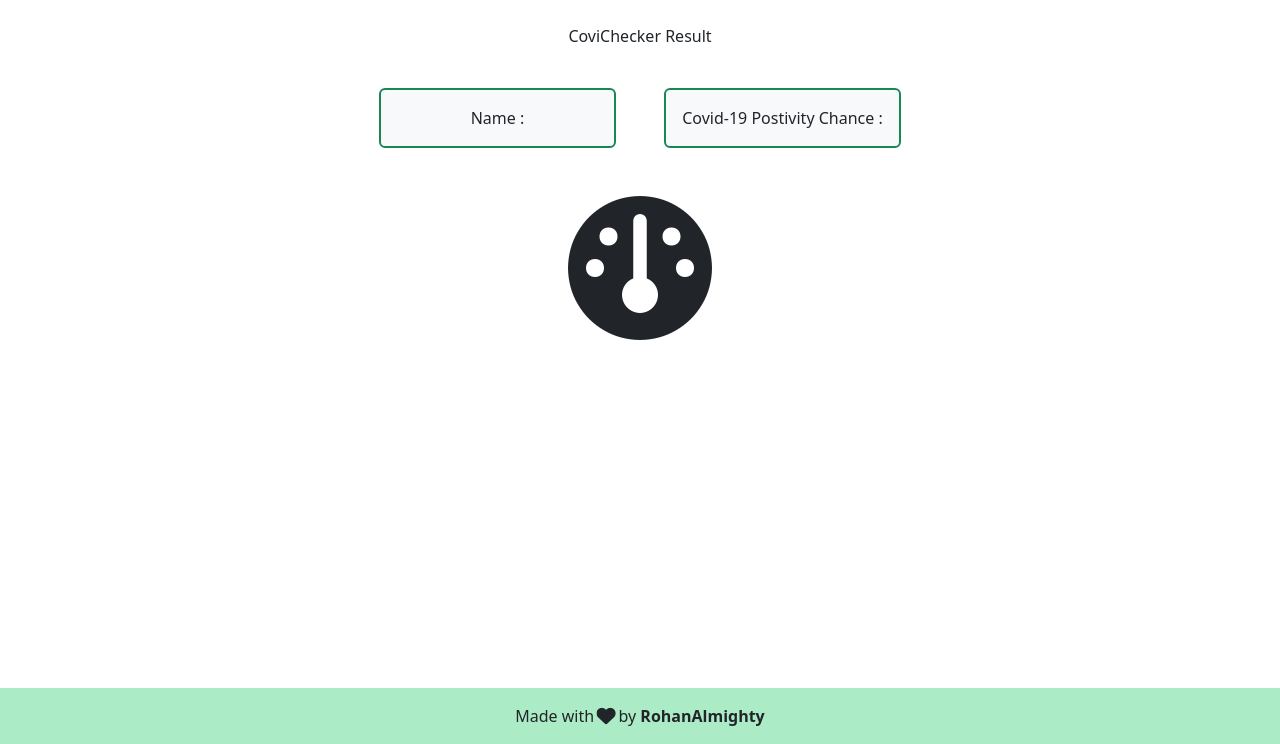
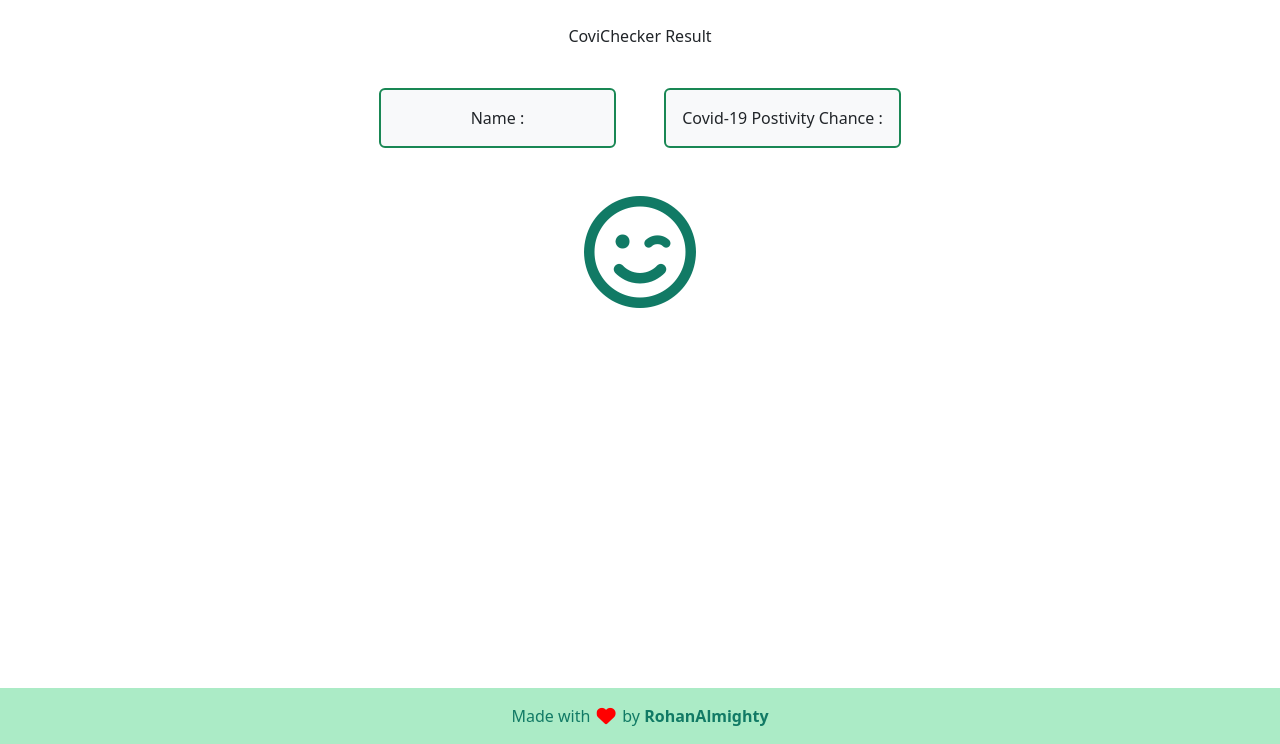
Before and after one commit to RohanAlmighty/Python-Flask-CoviChecker, a Flask app: template website/templates/result.html in a window 1280 px wide. Shown: the part 56-800 px from the top of the page. Run offline with Flask 2, Linux system fonts and the light colour scheme; the template is opened without the code that fills it, so the values that code supplies are empty; some libraries are stand-ins or nearby versions.

Commit message:
👌 IMPROVE: New result icons

```diff
--- a/website/templates/base.html
+++ b/website/templates/base.html
@@ -7,10 +7,7 @@
       rel="stylesheet"
       href="https://cdnjs.cloudflare.com/ajax/libs/bootstrap/5.2.0-beta1/css/bootstrap.min.css"
     />
-    <link
-      rel="stylesheet"
-      href="https://cdnjs.cloudflare.com/ajax/libs/font-awesome/6.1.1/css/all.min.css"
-    />
+    <script src="https://kit.fontawesome.com/c2d543862b.js"></script>
     <script src="https://cdn.jsdelivr.net/npm/bootstrap@5.0.2/dist/js/bootstrap.bundle.min.js"></script>
 
     <title>{% block title %}Home{% endblock %}</title>
@@ -47,8 +44,12 @@
   </body>
   <footer class="footer mt-auto py-3" style="background-color: #abebc6">
     <div class="container text-center">
-      Made with <i class="fa-solid fa-heart fa-beat"></i> by
-      <b>RohanAlmighty</b>
+      <span style="color: #117a65">Made with</span
+      ><i
+        class="fa-solid fa-heart fa-beat"
+        style="color: red; margin-left: 8px; margin-right: 8px"
+      ></i
+      ><span style="color: #117a65">by <b>RohanAlmighty</b></span>
     </div>
   </footer>
 </html>
--- a/website/templates/result.html
+++ b/website/templates/result.html
@@ -19,11 +19,14 @@ block content%}
   <br /><br />
   <div class="row" style="text-align: center">
     {% if result.positivityChance == "High" %}
-    <i class="fa-solid fa-gauge-high fa-9x"></i>
+    <i class="fa-solid fa-skull fa-7x" style="color: #ff2a09"></i>
     {% elif result.positivityChance == "Moderate" %}
-    <i class="fa-solid fa-gauge fa-9x"></i>
+    <i
+      class="fa-regular fa-face-grin-beam-sweat fa-7x"
+      style="color: #ffa500"
+    ></i>
     {% else %}
-    <i class="fa-solid fa-gauge fa-9x"></i>
+    <i class="fa-regular fa-face-smile-wink fa-7x" style="color: #117a65"></i>
     {% endif %}
   </div>
 </div>
```
